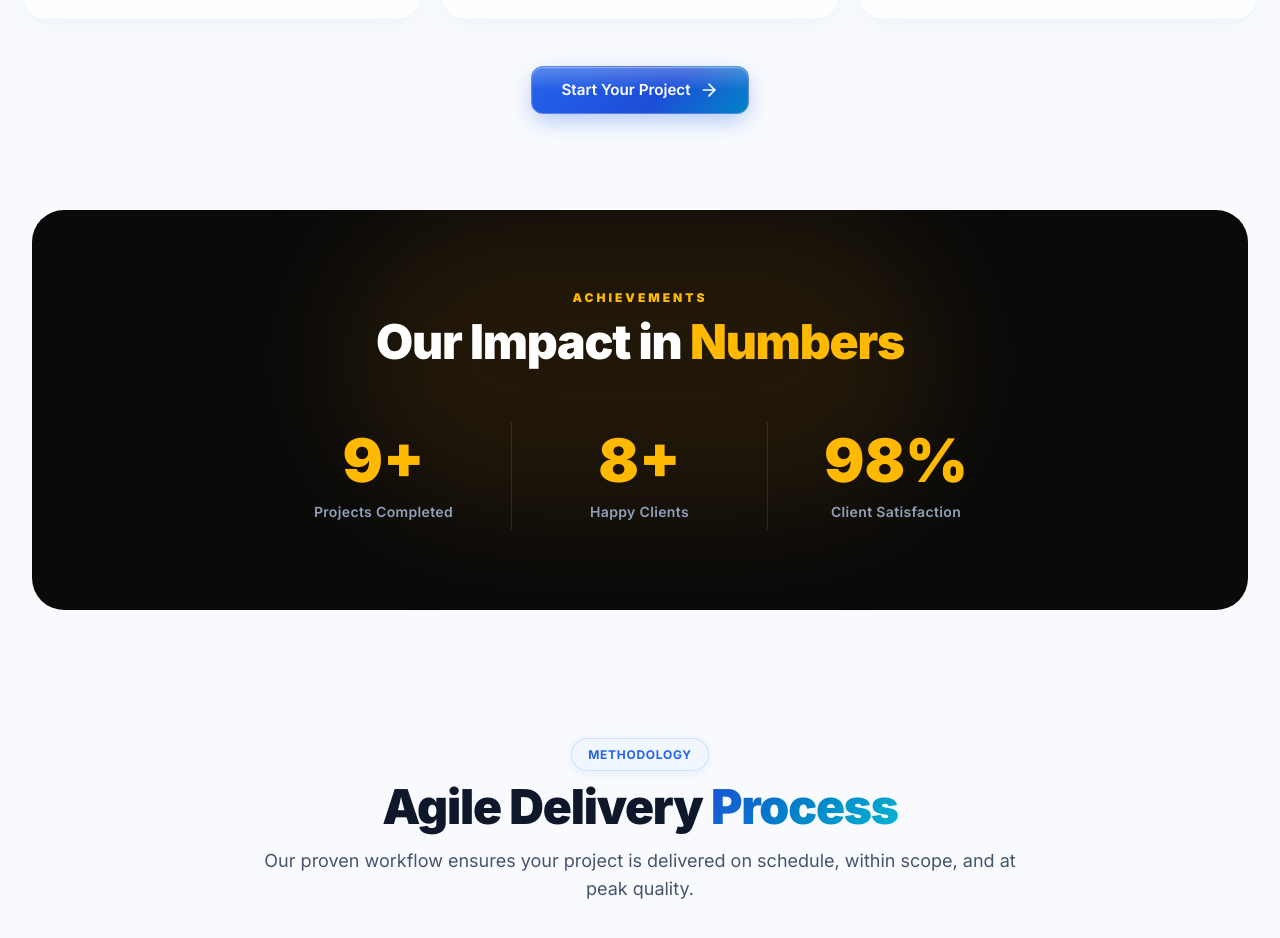
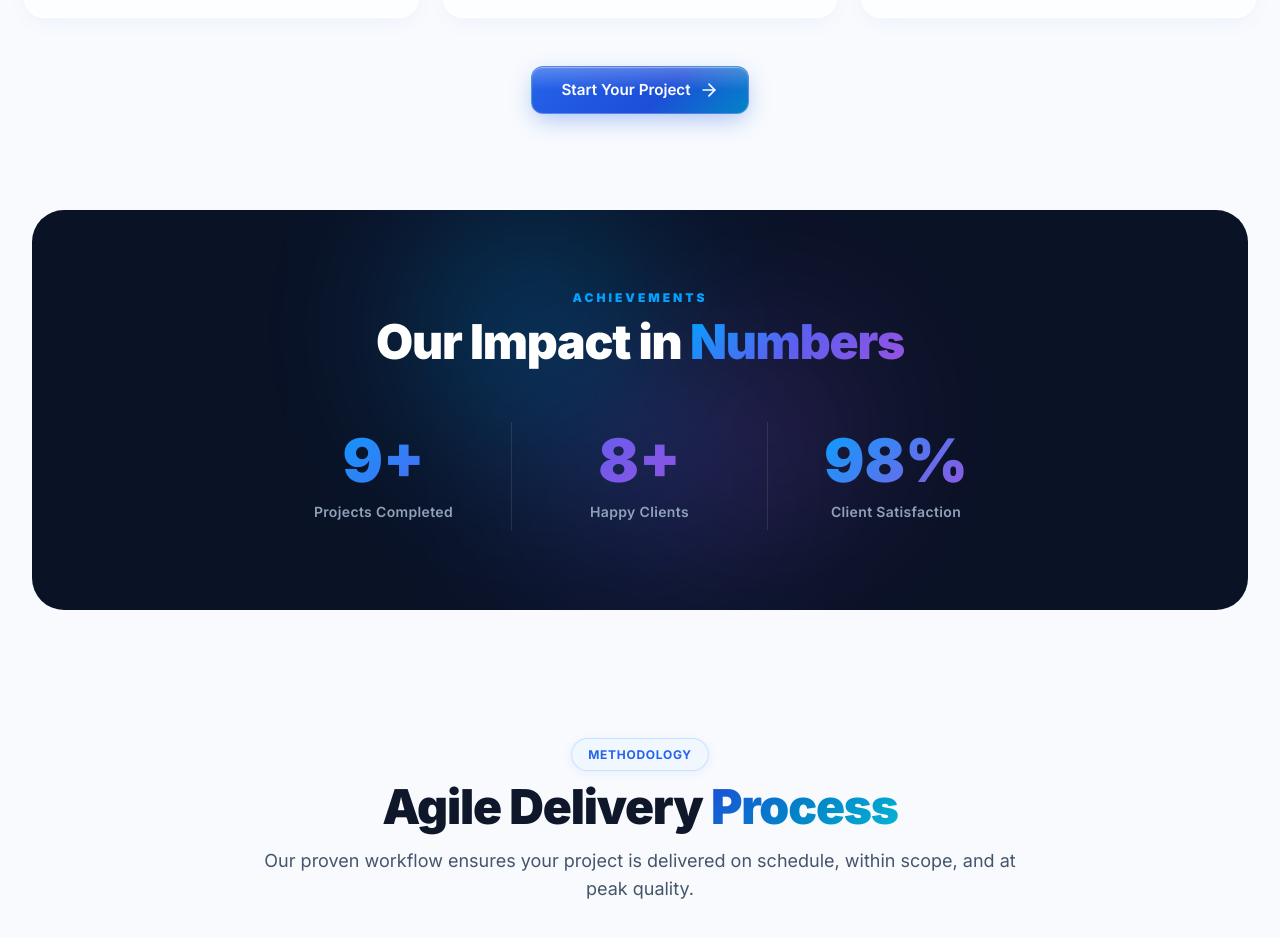
Before and after one commit to dot-tech-solutions/DotTech-Solutions, a Next.js app: page / in a window 1280 px wide. Shown: the part 3547-4485 px from the top of the page. Built offline with nearby package versions, Linux system fonts and the light colour scheme; no server answers.

Commit message:
feat: update Impact section with brand logo gradient colours

```diff
--- a/src/app/(marketing)/HomeContent.tsx
+++ b/src/app/(marketing)/HomeContent.tsx
@@ -410,31 +410,49 @@ export default function HomeContent() {
       </section>
 
       {/* ==================== IMPACT IN NUMBERS ==================== */}
-      <section className="relative z-10 mx-4 sm:mx-8 mb-8 rounded-[2rem] overflow-hidden bg-[#0A0A0A] py-20">
-        {/* Subtle gold glow */}
-        <div className="absolute top-0 left-1/2 -translate-x-1/2 w-[600px] h-[300px] bg-amber-500/10 rounded-full blur-3xl pointer-events-none" />
+      <section className="relative z-10 mx-4 sm:mx-8 mb-8 rounded-[2rem] overflow-hidden bg-[#0A1226] py-20">
+        {/* Logo gradient glow blobs */}
+        <div className="absolute -top-20 left-1/4 w-[400px] h-[400px] rounded-full blur-3xl pointer-events-none opacity-30"
+          style={{ background: "radial-gradient(circle, #00A3FF, transparent 70%)" }} />
+        <div className="absolute top-10 right-1/4 w-[350px] h-[350px] rounded-full blur-3xl pointer-events-none opacity-20"
+          style={{ background: "radial-gradient(circle, #9B51E0, transparent 70%)" }} />
+        <div className="absolute bottom-0 left-1/2 -translate-x-1/2 w-[500px] h-[250px] rounded-full blur-3xl pointer-events-none opacity-20"
+          style={{ background: "radial-gradient(circle, #5D5FEF, transparent 70%)" }} />
 
         <div className="section-container relative z-10 text-center">
           {/* Label */}
-          <p className="text-amber-400 text-xs font-black uppercase tracking-[0.25em] mb-3">
+          <p className="text-xs font-black uppercase tracking-[0.25em] mb-3"
+            style={{ color: "#00A3FF" }}>
             Achievements
           </p>
           <h2 className="text-3xl sm:text-5xl font-black text-white mb-14 tracking-tight">
-            Our Impact in <span className="text-amber-400">Numbers</span>
+            Our Impact in{" "}
+            <span style={{ background: "linear-gradient(135deg, #00A3FF, #5D5FEF, #9B51E0)", WebkitBackgroundClip: "text", WebkitTextFillColor: "transparent" }}>
+              Numbers
+            </span>
           </h2>
 
           {/* Stats */}
           <div className="grid grid-cols-1 sm:grid-cols-3 gap-10 sm:gap-0 divide-y sm:divide-y-0 sm:divide-x divide-white/10 max-w-3xl mx-auto">
             <div className="sm:px-10 py-2">
-              <div className="text-5xl sm:text-6xl font-black text-amber-400 mb-3">9+</div>
+              <div className="text-5xl sm:text-6xl font-black mb-3"
+                style={{ background: "linear-gradient(135deg, #00A3FF, #5D5FEF)", WebkitBackgroundClip: "text", WebkitTextFillColor: "transparent" }}>
+                9+
+              </div>
               <div className="text-slate-400 text-sm font-semibold tracking-wide">Projects Completed</div>
             </div>
             <div className="sm:px-10 py-2">
-              <div className="text-5xl sm:text-6xl font-black text-amber-400 mb-3">8+</div>
+              <div className="text-5xl sm:text-6xl font-black mb-3"
+                style={{ background: "linear-gradient(135deg, #5D5FEF, #9B51E0)", WebkitBackgroundClip: "text", WebkitTextFillColor: "transparent" }}>
+                8+
+              </div>
               <div className="text-slate-400 text-sm font-semibold tracking-wide">Happy Clients</div>
             </div>
             <div className="sm:px-10 py-2">
-              <div className="text-5xl sm:text-6xl font-black text-amber-400 mb-3">98%</div>
+              <div className="text-5xl sm:text-6xl font-black mb-3"
+                style={{ background: "linear-gradient(135deg, #00A3FF, #9B51E0)", WebkitBackgroundClip: "text", WebkitTextFillColor: "transparent" }}>
+                98%
+              </div>
               <div className="text-slate-400 text-sm font-semibold tracking-wide">Client Satisfaction</div>
             </div>
           </div>
```
